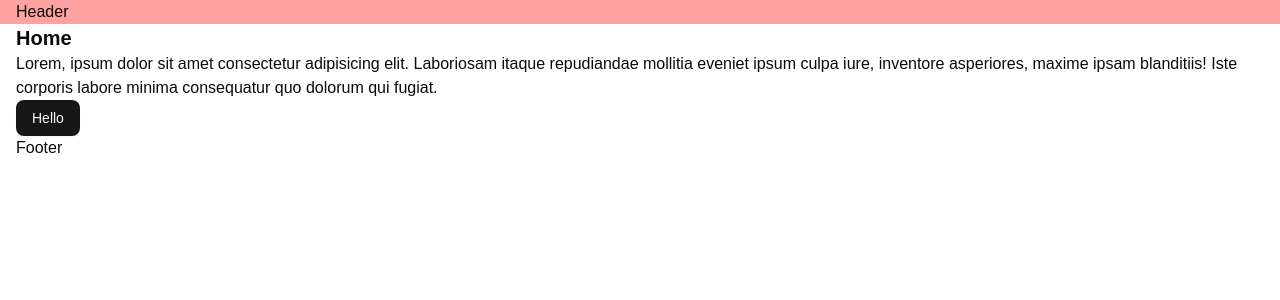
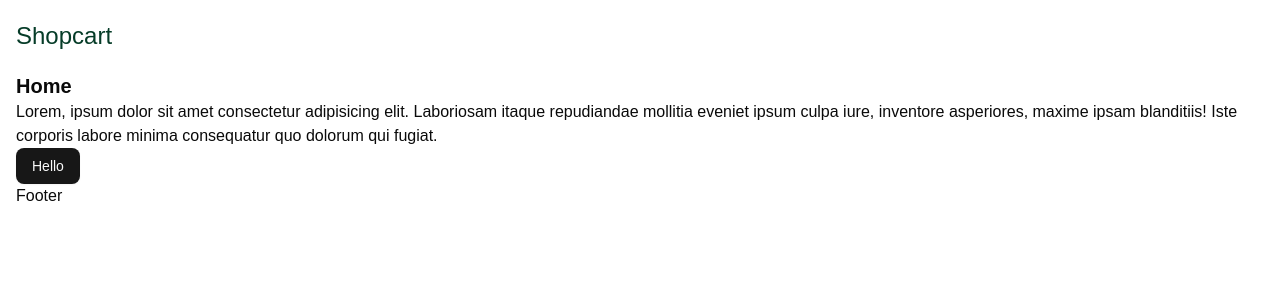
Before and after one commit to felipeazsantos/shopcart, a Next.js app: page / in a window 1280 px wide. Shown: the top 300 px of the page. Built offline with nearby package versions, Linux system fonts and the light colour scheme.

Commit message:
personalizing header

```diff
--- a/components/Header.tsx
+++ b/components/Header.tsx
@@ -1,10 +1,13 @@
 import React from 'react';
 import Container from './Container';
+import Logo from './Logo';
 
 const Header = () => {
   return (
-    <header className="bg-red-300 w-full">
-      <Container>Header</Container>
+    <header className="bg-white py-5">
+      <Container>
+        <Logo />
+      </Container>
     </header>
   );
 };
--- /dev/null
+++ b/components/Logo.tsx
@@ -0,0 +1,15 @@
+import { cn } from '@/lib/utils';
+import Link from 'next/link';
+import React from 'react';
+
+const Logo = ({ className }: { className?: string }) => {
+  return (
+    <Link href={'/'}>
+      <h2 className={cn('text-2xl text-shop_dark_green', className)}>
+        Shopcar<span>t</span>
+      </h2>
+    </Link>
+  );
+};
+
+export default Logo;
--- a/eslint.config.mjs
+++ b/eslint.config.mjs
@@ -1,6 +1,6 @@
-import { dirname } from "path";
-import { fileURLToPath } from "url";
-import { FlatCompat } from "@eslint/eslintrc";
+import { dirname } from 'path';
+import { fileURLToPath } from 'url';
+import { FlatCompat } from '@eslint/eslintrc';
 
 const __filename = fileURLToPath(import.meta.url);
 const __dirname = dirname(__filename);
@@ -9,8 +9,6 @@ const compat = new FlatCompat({
   baseDirectory: __dirname,
 });
 
-const eslintConfig = [
-  ...compat.extends("next/core-web-vitals", "next/typescript", "plugin:prettier/recommended"),
-];
+const eslintConfig = [...compat.extends('next/core-web-vitals', 'next/typescript')];
 
 export default eslintConfig;
--- a/package.json
+++ b/package.json
@@ -38,6 +38,7 @@
     "@types/react-dom": "^19",
     "eslint": "^9",
     "eslint-config-next": "15.4.5",
+    "eslint-plugin-prettier": "^5.5.3",
     "tailwindcss": "^4",
     "tw-animate-css": "^1.3.6",
     "typescript": "^5"
```
Also changed, not shown: 1 other file (tests, documents, lock files or other folders).
